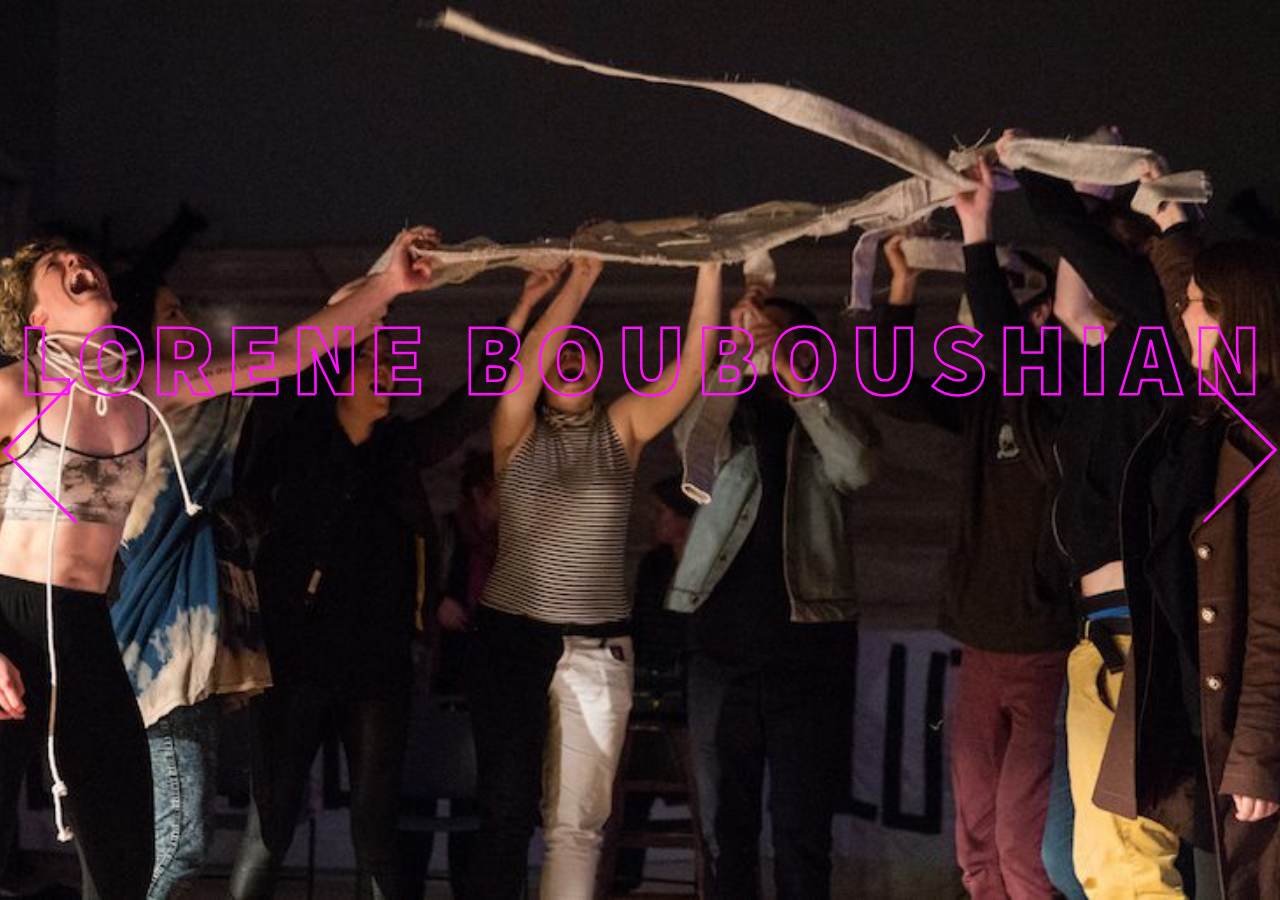
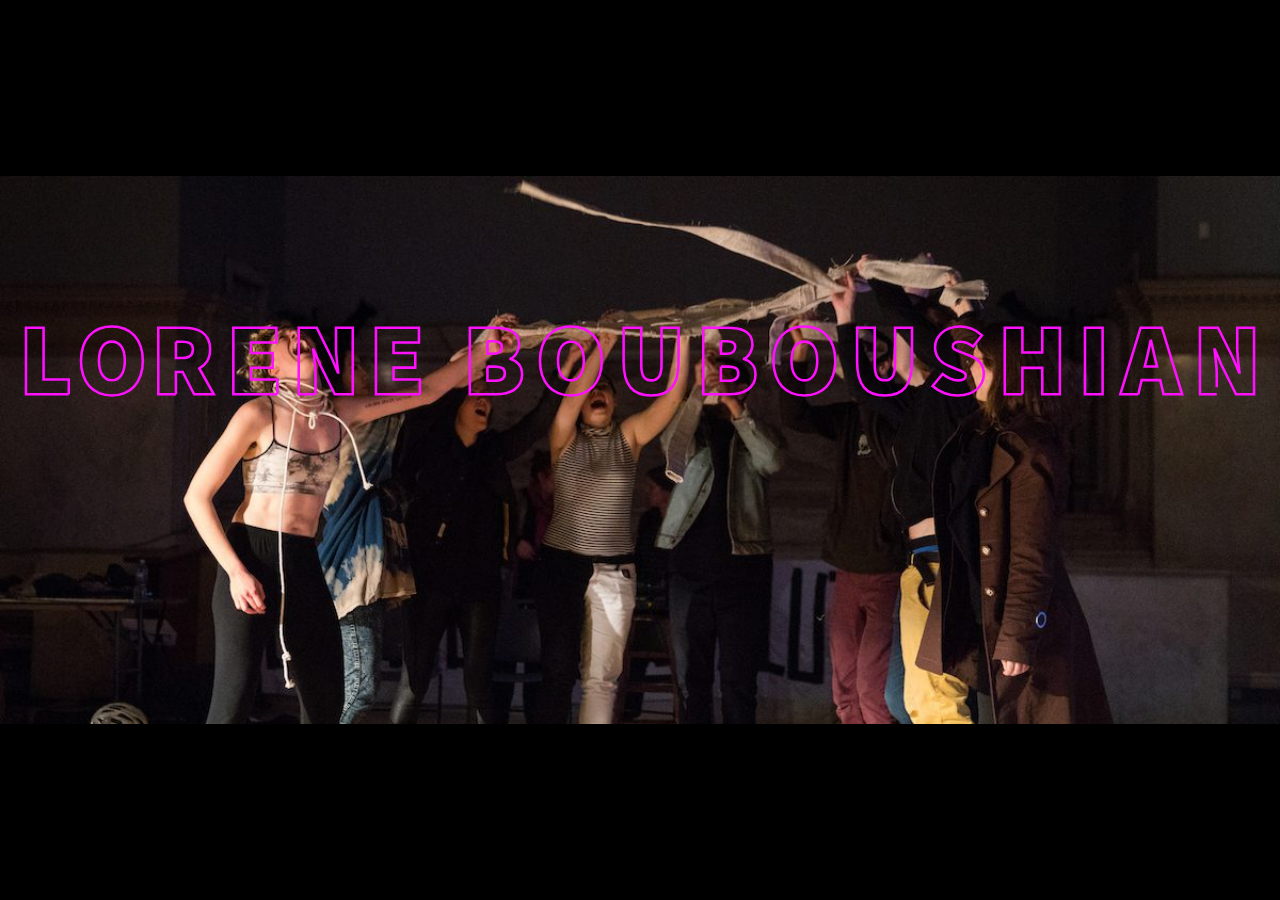
Before and after one commit to lb2410/lorenebouboushian.org, a Jekyll site: the page built from index.md, in a window 1280 px wide and 900 px high. Built offline with Jekyll 4.4.1, drawn with Linux system fonts in a browser that asks for light colours.

Commit message:
tidy carousel, contain imgz

```diff
--- a/_includes/header.html
+++ b/_includes/header.html
@@ -34,7 +34,7 @@
     <div id="content">
         {% for image in site.static_files %}
           {% if image.path contains 'images/carousel' %}
-            <div class="imgWrapper" style="background:url('{{ site.baseurl }}{{ image.path }}');background-size:cover;background-repeat:no-repeat;background-position:center;">
+            <div class="imgWrapper" style="background:url('{{ site.baseurl }}{{ image.path }}');background-repeat:no-repeat;background-position:center;">
             </div>
           {% endif %}
         {% endfor %}
--- a/assets/css/styles.css
+++ b/assets/css/styles.css
@@ -103,6 +103,7 @@
   display: flex;
   justify-content: center;
   text-align: center; /* well, mostly flex does this */
+  background-size: contain!important;
 }
 
 #subHeading {
--- a/assets/js/main.js
+++ b/assets/js/main.js
@@ -115,7 +115,6 @@
     }
 
   }, 6000);
-  initCarousel();
   setTimeout(function(){
     subHeading.classList.remove('fadeToHotpinkNeon');
     subHeading.classList.add('fadeToTrans');
@@ -124,12 +123,10 @@
       anim.reverse();
     }
     setTimeout(function(){
-      // initCarousel();
+      initCarousel();
     }, 1000);
   }, 12000);
 }
-
-
 
 // prevent svg from loading before animation starts.
 var headerLineDrawing = document.getElementById('headerLineDrawing');
```
